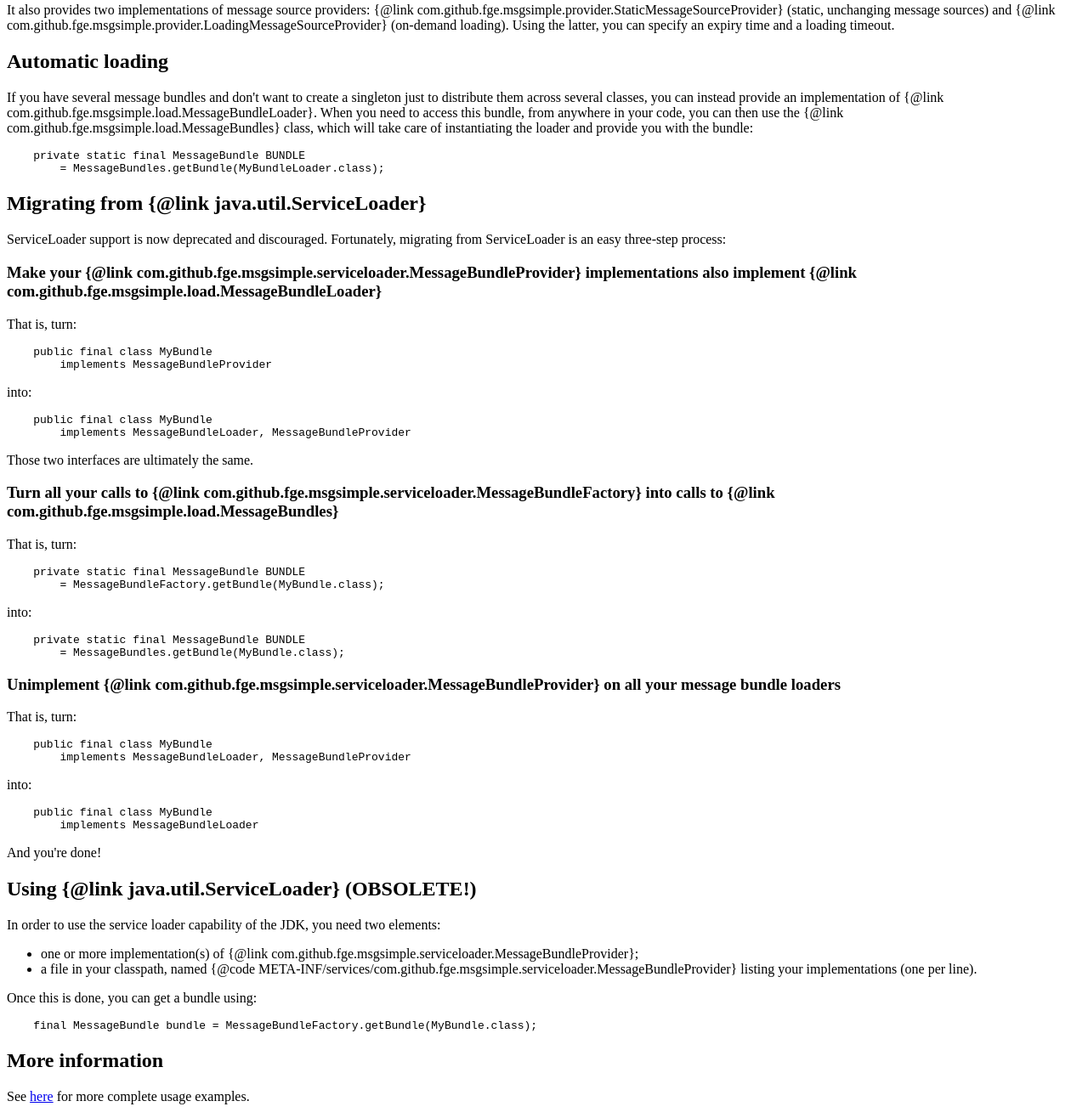
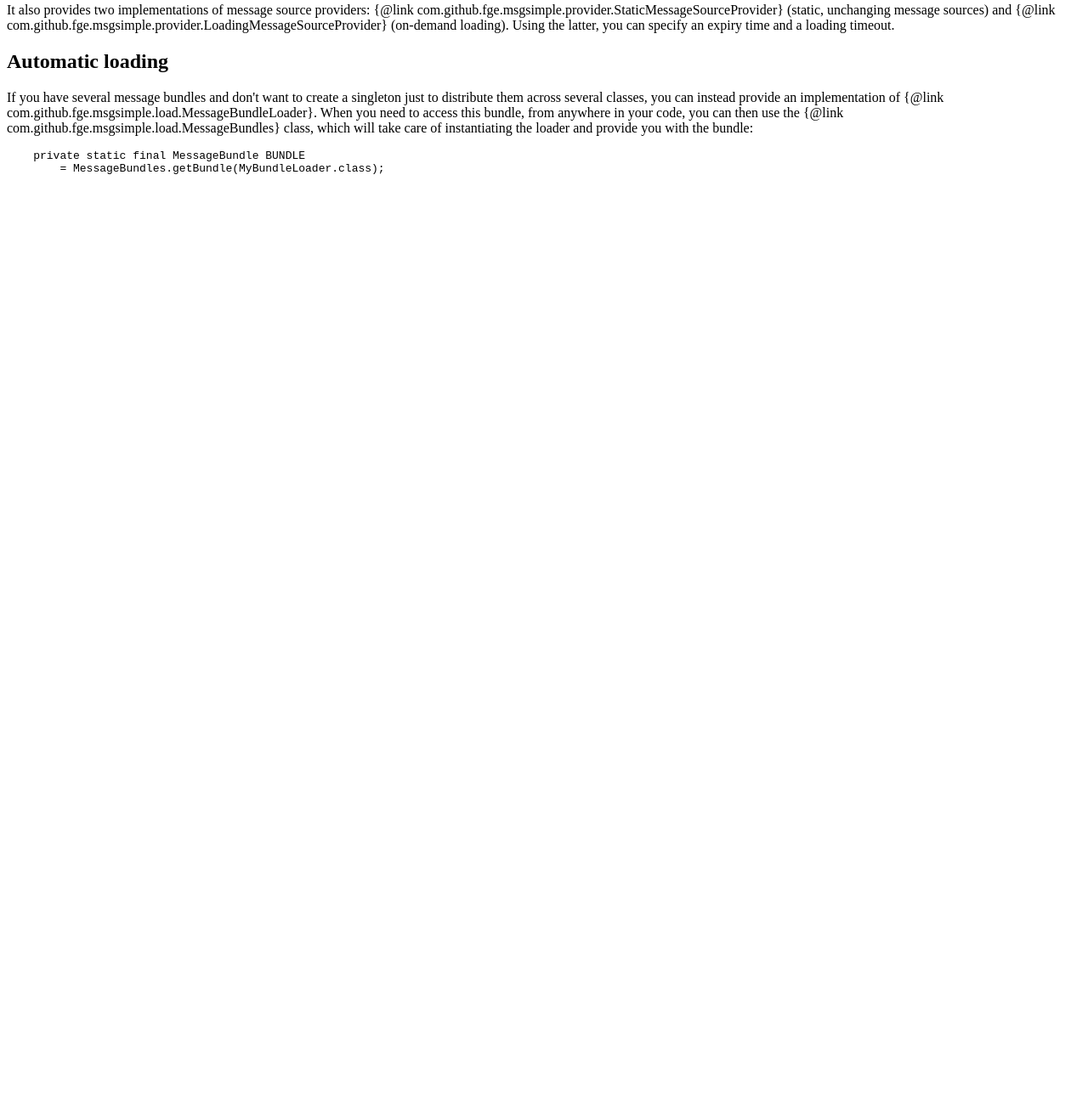
Before and after one commit to fge/msg-simple, a plain HTML site: page src/main/java/overview.html in a window 1280 px wide. Shown: the part 1079-2395 px from the top of the page at 85% size. After the commit the page ends 1298 px from the top, so only its background shows below. Drawn offline with Linux system fonts and the light colour scheme.

Commit message:
Readme updates, overview.html update

```diff
--- a/src/main/java/overview.html
+++ b/src/main/java/overview.html
@@ -82,7 +82,7 @@ com.github.fge.msgsimple.bundle.MessageBundle}:</p>
 
 <pre>
     // Checks the reference for null; throws NullPointerException if it is;
-    final MyClass obj = bundle.checkForNull(ref, "err.nullMyClass");
+    final MyClass obj = bundle.checkNotNull(ref, "err.nullMyClass");
     // Checks whether the condition is true; throws IllegalArgumentException
     // otherwise
     bundle.checkArgumentPrintf(something.isOk(), "err.something.notOk", arg1,
@@ -129,92 +129,5 @@ take care of instantiating the loader and provide you with the bundle:</p>
         = MessageBundles.getBundle(MyBundleLoader.class);
 </pre>
 
-<h2>Migrating from {@link java.util.ServiceLoader}</h2>
-
-<p>ServiceLoader support is now deprecated and discouraged. Fortunately,
-migrating from ServiceLoader is an easy three-step process:</p>
-
-<h3>Make your {@link
-com.github.fge.msgsimple.serviceloader.MessageBundleProvider} implementations
-also implement {@link com.github.fge.msgsimple.load.MessageBundleLoader}</h3>
-
-<p>That is, turn:</p>
-
-<pre>
-    public final class MyBundle
-        implements MessageBundleProvider
-</pre>
-
-<p>into:</p>
-
-<pre>
-    public final class MyBundle
-        implements MessageBundleLoader, MessageBundleProvider
-</pre>
-
-<p>Those two interfaces are ultimately the same.</p>
-
-<h3>Turn all your calls to {@link
-com.github.fge.msgsimple.serviceloader.MessageBundleFactory} into calls to
-{@link com.github.fge.msgsimple.load.MessageBundles}
-</h3>
-
-<p>That is, turn:</p>
-
-<pre>
-    private static final MessageBundle BUNDLE
-        = MessageBundleFactory.getBundle(MyBundle.class);
-</pre>
-
-<p>into:</p>
-
-<pre>
-    private static final MessageBundle BUNDLE
-        = MessageBundles.getBundle(MyBundle.class);
-</pre>
-
-<h3>Unimplement {@link
-com.github.fge.msgsimple.serviceloader.MessageBundleProvider} on all your
-message bundle loaders</h3>
-
-<p>That is, turn:</p>
-
-<pre>
-    public final class MyBundle
-        implements MessageBundleLoader, MessageBundleProvider
-</pre>
-
-<p>into:</p>
-<pre>
-    public final class MyBundle
-        implements MessageBundleLoader
-</pre>
-
-<p>And you're done!</p>
-
-<h2>Using {@link java.util.ServiceLoader} (OBSOLETE!)</h2>
-
-<p>In order to use the service loader capability of the JDK, you need two
-elements:</p>
-
-<ul>
-    <li>one or more implementation(s) of {@link
-    com.github.fge.msgsimple.serviceloader.MessageBundleProvider};</li>
-    <li>a file in your classpath, named {@code
-    META-INF/services/com.github.fge.msgsimple.serviceloader.MessageBundleProvider}
-    listing your implementations (one per line).</li>
-</ul>
-
-<p>Once this is done, you can get a bundle using:</p>
-
-<pre>
-    final MessageBundle bundle = MessageBundleFactory.getBundle(MyBundle.class);
-</pre>
-
-<h2>More information</h2>
-
-<p>See <a href="https://github.com/fge/msg-simple/wiki/Examples">here</a>
-for more complete usage examples.</p>
-
 </body>
 </html>
```
Also changed, not shown: 1 other file.
